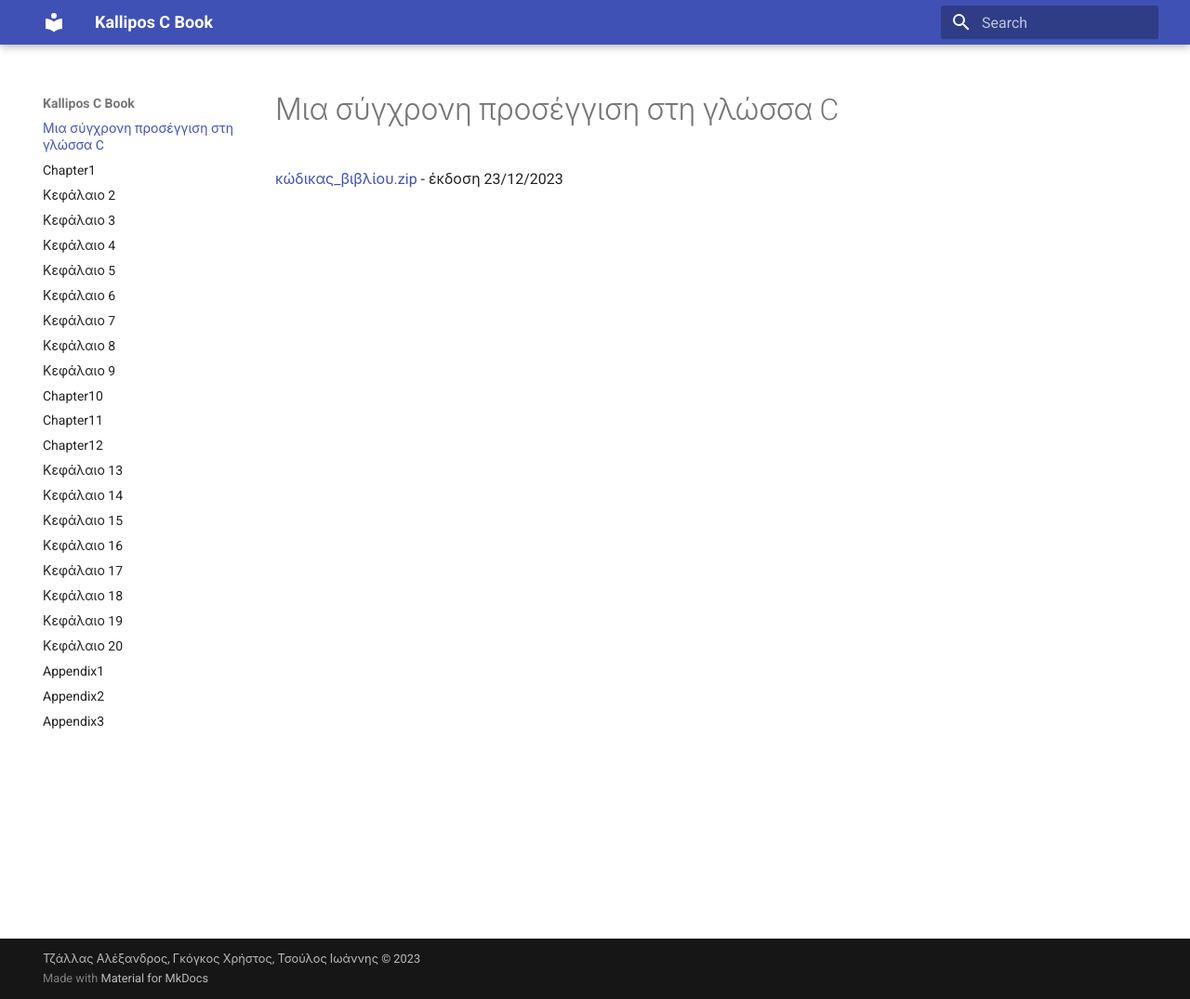
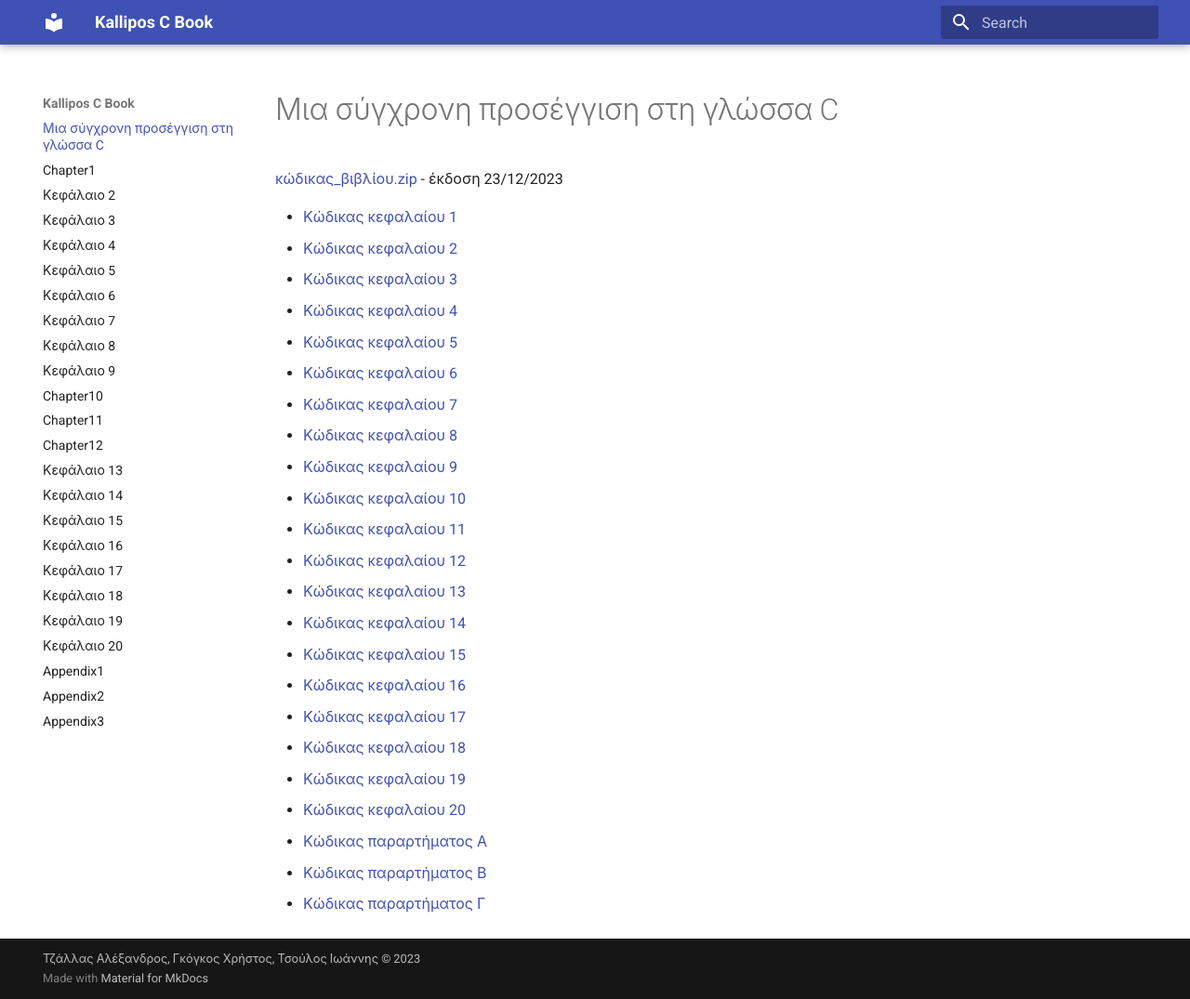
Before and after one commit to chgogos/kallipos-C, an MkDocs documentation site: the page built from docs/index.md, in a window 1280 px wide and 1075 px high. Shown: the whole window at 93% size. Built offline with MkDocs 1.6.1 and Material for MkDocs 9.7.7, drawn with Linux system fonts in a browser that asks for light colours.

Commit message:
start page

```diff
--- a/docs/index.md
+++ b/docs/index.md
@@ -1,6 +1,31 @@
 # Μια σύγχρονη προσέγγιση στη γλώσσα C
 
 [κώδικας_βιβλίου.zip](./c_book_src.zip) - έκδοση 23/12/2023
+
+* [Κώδικας κεφαλαίου 1](./chapter1.md)
+* [Κώδικας κεφαλαίου 2](./chapter2.md)
+* [Κώδικας κεφαλαίου 3](./chapter3.md)
+* [Κώδικας κεφαλαίου 4](./chapter4.md)
+* [Κώδικας κεφαλαίου 5](./chapter5.md)
+* [Κώδικας κεφαλαίου 6](./chapter6.md)
+* [Κώδικας κεφαλαίου 7](./chapter7.md)
+* [Κώδικας κεφαλαίου 8](./chapter8.md)
+* [Κώδικας κεφαλαίου 9](./chapter9.md)
+* [Κώδικας κεφαλαίου 10](./chapter10.md)
+* [Κώδικας κεφαλαίου 11](./chapter11.md)
+* [Κώδικας κεφαλαίου 12](./chapter12.md)
+* [Κώδικας κεφαλαίου 13](./chapter13.md)
+* [Κώδικας κεφαλαίου 14](./chapter14.md)
+* [Κώδικας κεφαλαίου 15](./chapter15.md)
+* [Κώδικας κεφαλαίου 16](./chapter16.md)
+* [Κώδικας κεφαλαίου 17](./chapter17.md)
+* [Κώδικας κεφαλαίου 18](./chapter18.md)
+* [Κώδικας κεφαλαίου 19](./chapter19.md)
+* [Κώδικας κεφαλαίου 20](./chapter20.md)
+* [Κώδικας παραρτήματος Α](./appendix1.md)
+* [Κώδικας παραρτήματος Β](./appendix2.md)
+* [Κώδικας παραρτήματος Γ](./appendix3.md)
+
 
 <!-- For full documentation visit [mkdocs.org](https://www.mkdocs.org).
 
```
